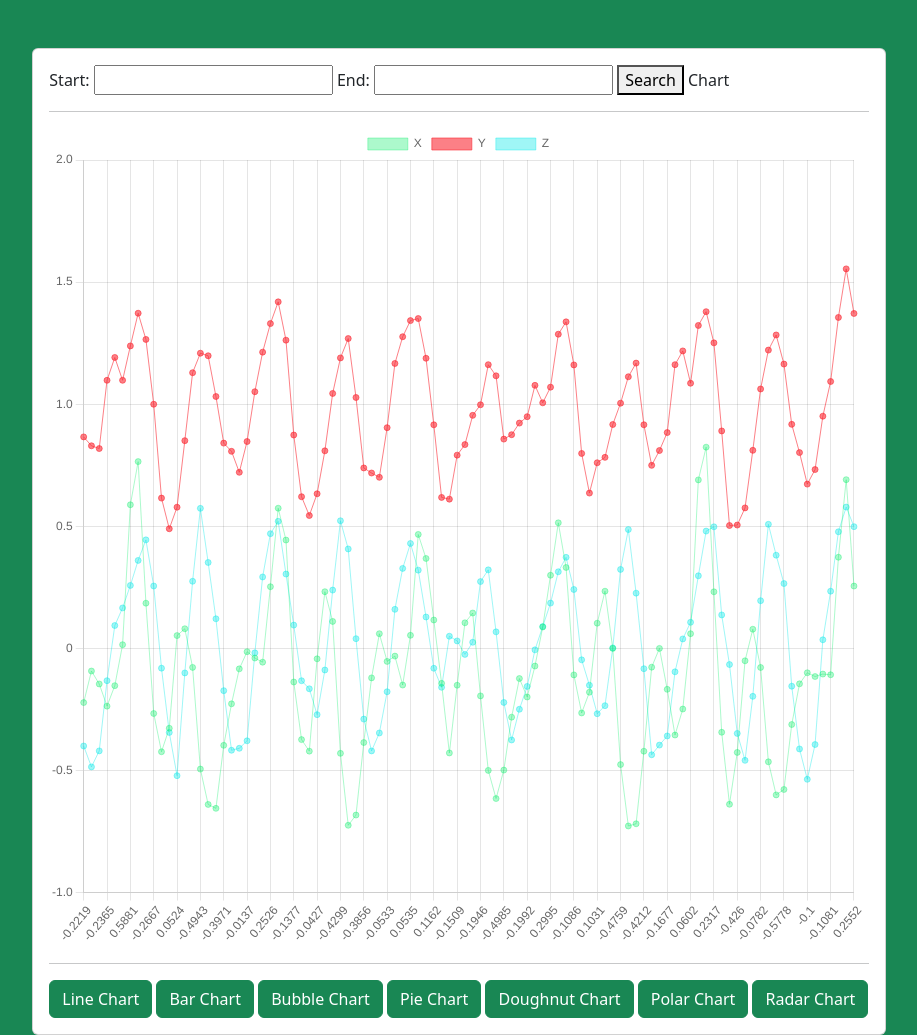
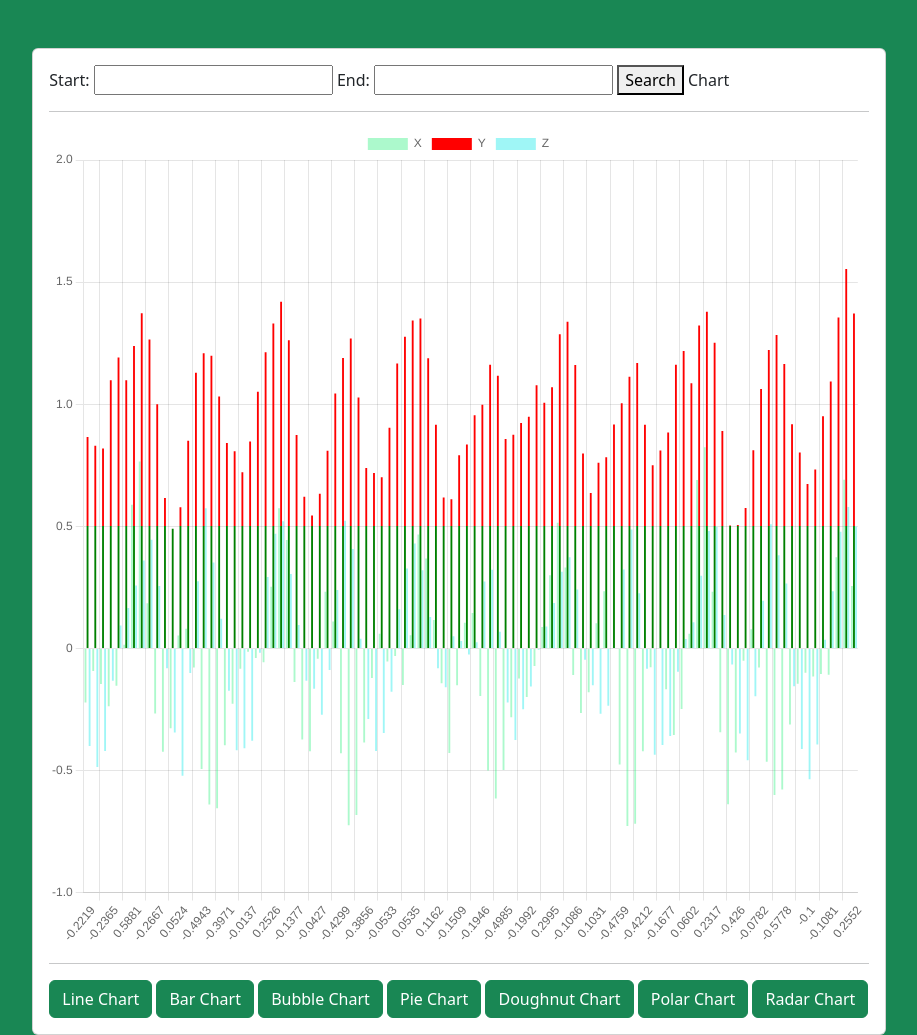
Before and after one commit to oguzkaanmertaslan/chart-js, a plain HTML site: page index.html in a window 1280 px wide. Shown: the whole page, without its empty margins (181-1098 px from the left). Drawn offline with nearby package versions, Linux system fonts and the light colour scheme.

Commit message:
Assign Colors in a Chart Based on Positive and Negative Values

```diff
--- a/index.html
+++ b/index.html
@@ -105,7 +105,7 @@
       };
 
       const myChart = new Chart(ctx, {
-        type: "line",
+        type: "bar",
         data: {
           labels: [],
           datasets: [
@@ -114,26 +114,35 @@
               data: [],
               backgroundColor: ["rgba(12, 238, 106, 0.342)"],
               borderColor: ["rgba(12, 238, 106, 0.342)"],
-              borderWidth: 1,
+              borderWidth: 0,
             },
 
             {
               label: "Y",
               data: [],
-              backgroundColor: ["rgba(250, 45, 56, 0.603)"],
+              backgroundColor: function (context) {
+                const chart = context.chart;
+                const { ctx, chartArea, scales } = chart;
+                if (!chartArea) {
+                  return null;
+                }
+                return getGradient(ctx, chartArea, scales);
+              },
               borderColor: ["rgba(250, 45, 56, 0.603)"],
-              borderWidth: 1,
+              borderWidth: 0,
             },
             {
               label: "Z",
               data: [],
               backgroundColor: ["rgba(14, 231, 231, 0.397)"],
               borderColor: ["rgba(14, 231, 231, 0.397)"],
-              borderWidth: 1,
+              borderWidth: 0,
             },
           ],
         },
         options: {
+          fill: true,
+
           scales: {
             y: {
               beginAtZero: true,
@@ -141,6 +150,36 @@
           },
         },
       });
+
+      function getGradient(ctx, chartArea, scales) {
+        let width, height, gradient;
+
+        const chartWidth = chartArea.right - chartArea.left;
+        const chartHeight = chartArea.bottom - chartArea.top;
+
+        if (
+          gradient === null ||
+          width !== chartWidth ||
+          height !== chartHeight
+        ) {
+          const pointzero = scales.y.getPixelForValue(0.5);
+          const pointzeroheight = pointzero - chartArea.top;
+          const pointzeroPercentage = pointzeroheight / chartHeight;
+          console.log(pointzeroheight / chartHeight);
+
+          width = chartWidth;
+          height = chartHeight;
+          gradient = ctx.createLinearGradient(
+            0,
+            chartArea.top,
+            0,
+            chartHeight + chartArea.top
+          );
+          gradient.addColorStop(pointzeroPercentage, "red");
+          gradient.addColorStop(pointzeroPercentage, "green");
+        }
+        return gradient;
+      }
 
       function changeLine() {
         const updateType = "line";
```
